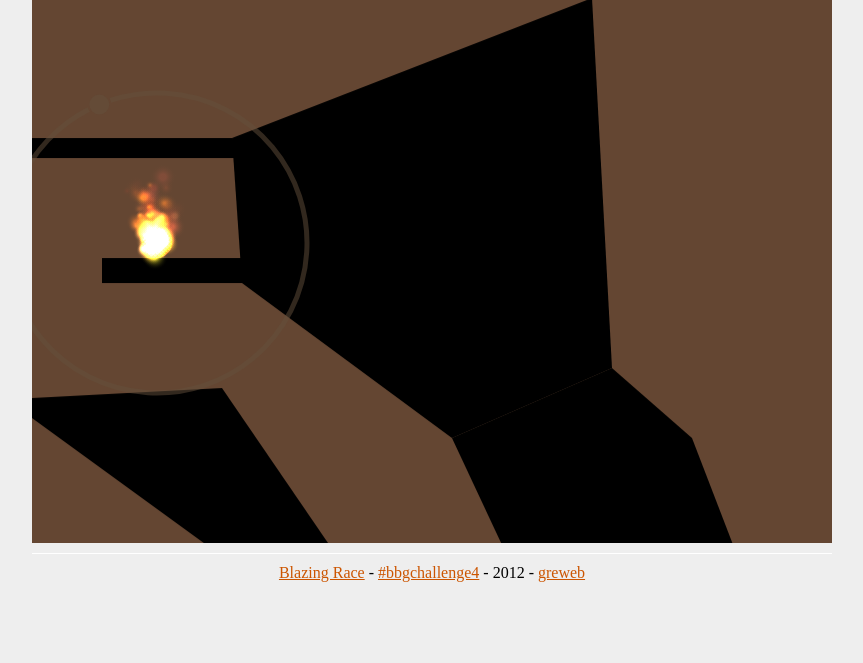
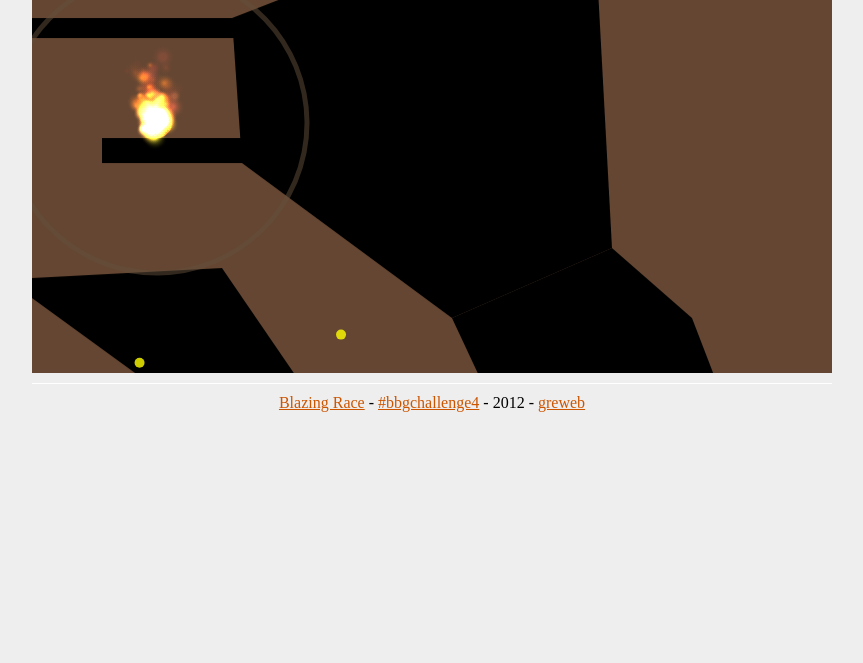
Before and after one commit to gre/blazing-race, a plain HTML site: page index.html in a window 1280 px wide. Shown: the part 137-800 px from the top of the page, without its empty margins (208-1071 px from the left). Drawn offline with Linux system fonts and the light colour scheme; animation ran at ten frames a second.

Commit message:
improvments

```diff
--- a/css/main.css
+++ b/css/main.css
@@ -19,12 +19,9 @@ a:hover {
 }
 
 #wrapper {
-  width: 800px;
   margin: 10px auto;
 }
 #game {
-  width: 800px;
-  height: 600px;
   background: #fff;
   position: relative;
 }
--- a/index.html
+++ b/index.html
@@ -14,11 +14,8 @@
   <script src="js/main.js" type="text/javascript"></script>
 </head>
 <body>
-	<div id="wrapper">
-    <header>
-      <h1>Blazing Race</h1>
-    </header>
-    <div id="game">
+	<div id="wrapper" style="width: 800px">
+    <div id="game" style="width: 800px; height: 500px">
       <div class="chrono">
         <span class="minutes">0</span>'<span class="seconds">00</span>"
       </div>
@@ -26,7 +23,7 @@
         <div class="message">Ready?</div>
         <div class="countdown"></div>
       </div>
-      <canvas class="game" width="800" height="600"></canvas>
+      <canvas class="game"></canvas>
     </div>
     <footer>
       <a href="http://github.com/gre/blazing-race">Blazing Race</a> - <a href="https://github.com/hughfdjackson/bbgchallenge4">#bbgchallenge4</a> - 2012 - <a href="http://greweb.fr/">greweb</a>
--- a/js/main.js
+++ b/js/main.js
@@ -9,8 +9,11 @@ $(function(){
   , b2Mat22 = Box2D.Common.Math.b2Mat22
   , b2AABB = Box2D.Collision.b2AABB
   , b2Math = Box2D.Common.Math.b2Math
+  , b2Transform = Box2D.Common.Math.b2Transform
   ,	b2BodyDef = Box2D.Dynamics.b2BodyDef
   ,	b2Body = Box2D.Dynamics.b2Body
+  ,	b2Collision = Box2D.Collision.b2Collision
+  , b2Manifold = Box2D.Collision.b2Manifold
   ,	b2FixtureDef = Box2D.Dynamics.b2FixtureDef
   ,	b2Fixture = Box2D.Dynamics.b2Fixture
   ,	b2World = Box2D.Dynamics.b2World
@@ -71,6 +74,8 @@ $(function(){
     // non normalized position
     self.x = 0;
     self.y = 0;
+    self.width = width;
+    self.height = height;
 
     self.E = BlazingRace.util.makeEvent({});
 
@@ -91,24 +96,24 @@ $(function(){
     self.move = function () {
       var x, y;
       var v = player.body.GetPosition();
-      if (world.width > width) {
-        if (v.x*DRAW_SCALE < (world.width - width/2) && v.x*DRAW_SCALE > width/2) {
-          x = -(v.x*DRAW_SCALE)+(width/2);
+      if (world.width > self.width) {
+        if (v.x*DRAW_SCALE < (world.width - self.width/2) && v.x*DRAW_SCALE > self.width/2) {
+          x = -(v.x*DRAW_SCALE)+(self.width/2);
         }
-        else if(v.x*DRAW_SCALE >= (world.width-width/2)) {
-          x = width-world.width;
+        else if(v.x*DRAW_SCALE >= (world.width-self.width/2)) {
+          x = self.width-world.width;
         }
         else {
           x = 0;
         }
         self.x = x;
       }
-      if(world.height > height) {
-				if(v.y*DRAW_SCALE < (world.height - height/2) && v.y*DRAW_SCALE > height/2) {
-					y = -(v.y*DRAW_SCALE)+(height/2);
+      if(world.height > self.height) {
+				if(v.y*DRAW_SCALE < (world.height - self.height/2) && v.y*DRAW_SCALE > self.height/2) {
+					y = -(v.y*DRAW_SCALE)+(self.height/2);
 				}
-				else if(v.y*DRAW_SCALE >= (world.height - height/2)) {
-					y = (height - world.height);
+				else if(v.y*DRAW_SCALE >= (world.height - self.height/2)) {
+					y = (self.height - world.height);
 				}
 				else {
 					y = 0;
@@ -460,9 +465,11 @@ $(function(){
 
   // Game Render
 
-  function GameRendering (game, node, loader) {
+  function GameRendering (game, W, H, node, loader) {
 
     var canvas = node.find("canvas.game")[0];
+    canvas.width = W;
+    canvas.height = H;
     var ctx = canvas.getContext("2d");
 
     var pe;
@@ -595,14 +602,12 @@ $(function(){
       }(ax, ay));
 
       if (!visible && !lighted) {
-        return; // TODO
-
+        var p = new b2Vec2(0, 0);
         var v = position.Copy();
         var playerPosition = game.player.getPosition();
         v.Subtract(playerPosition);
         var dist = v.Normalize();
         var MARGIN = 10;
-        // FIXME w/2 and h/2 is wrong
         // FIXME this is not enough to find the x, y in the border
         var playerPositionScale = playerPosition.Copy();
         playerPositionScale.Multiply(DRAW_SCALE);
@@ -612,13 +617,64 @@ $(function(){
         s.Subtract(playerPositionScale);
         s.NegativeSelf();
 
+        var camera = game.camera;
+
         var px = s.x + w/2 + (w-2*MARGIN)/2 * v.x - game.camera.x;
         var py = s.y + h/2 + (h-2*MARGIN)/2 * v.y - game.camera.y;
+        var p = new b2Vec2(px, py);
 
-        var angle = Math.atan2(v.y, v.x);
+
+        /*
+        var a = [];
+        var b = [new b2Vec2(0, camera.height), new b2Vec2(camera];
+        b2Collision.ClipSegmentToLine(a, b, new b2Vec2(px, py));
+        console.log(a);
+        */
+        /*
+
+        var manifold = new b2Manifold();
+        var polyA = new b2PolygonShape();
+        var polyB = new b2PolygonShape();
+        var xfA = new b2Transform();
+        var xfB = new b2Transform();
+
+        polyA.SetAsOrientedBox(camera.width/2, 20, new b2Vec2(w/2-camera.x, h-camera.y));
+        polyB.SetAsEdge(
+          new b2Vec2(s.x + w/2, s.y + h/2),
+          new b2Vec2(
+            s.x + w/2 + w * v.x - game.camera.x,
+            s.y + h/2 + h * v.y - game.camera.y
+          )
+        );
+
+        b2Collision.CollidePolygons(manifold, polyA, xfA, polyB, xfB);
+
+        var p = manifold.m_localPoint.Copy();
+        p.Add(game.camera.getPosition());
+        */
+
+        //b2Math.ClampV(p, new b2Vec2(10, 10), new b2Vec2(w-10, h-10));
+
+        /*
+        var p = manifold.m_points[0].m_localPoint.Copy();
+        p.Subtract(camera.getPosition());
+        */
+
+        /*
+        if (!window.LASTDEBUG) LASTDEBUG = 0;
+        if (LASTDEBUG+5000 < +new Date()) {
+          LASTDEBUG=+new Date()
+          console.log(polyA, polyB);
+          console.log(manifold);
+          console.log(px, py, p.x, p.y);
+        }
+        */
+
+        //var angle = Math.atan2(v.y, v.x);
+
         ctx.beginPath();
-        ctx.fillStyle = 'red';
-        ctx.arc(px, py, 4, 0, 2*Math.PI);
+        ctx.fillStyle = 'rgba(255, 255, 0, 0.8)';
+        ctx.arc(p.x, p.y, 5, 0, 2*Math.PI);
         ctx.fill();
       }
 
@@ -812,6 +868,7 @@ $(function(){
       }
       else if (seconds<=0) {
         $end.find(".message").empty();
+        $end.find(".countdown").empty();
         $end.hide();
       }
     }
@@ -905,8 +962,8 @@ var MAP_BIG = {
   var MAP = MAP_BIG;
 
   var node = $("#game");
-  var W = 800;
-  var H = 600;
+  var W = node.width();
+  var H = node.height();
 
   var loader = new GfxLoader([
     "coal",
@@ -924,7 +981,7 @@ var MAP_BIG = {
     controls = new MouseControls(node);
   }
   var game = new Game(world, player, camera, controls);
-  var rendering = new GameRendering(game, node, loader);
+  var rendering = new GameRendering(game, W, H, node, loader);
 
   loader.ready(function(){
     world.start();
```
